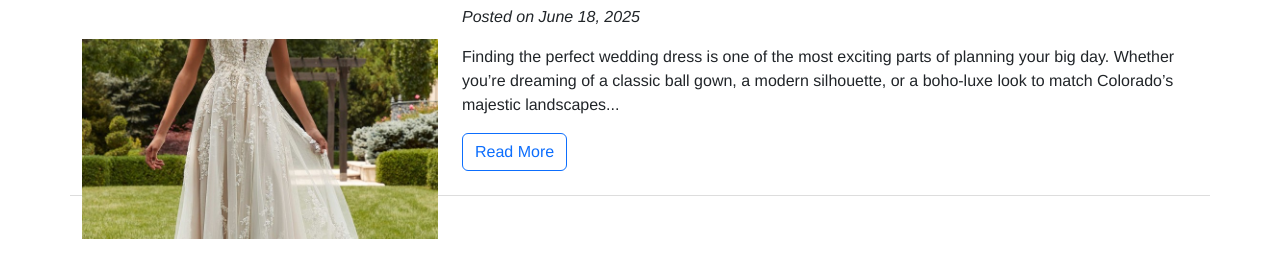
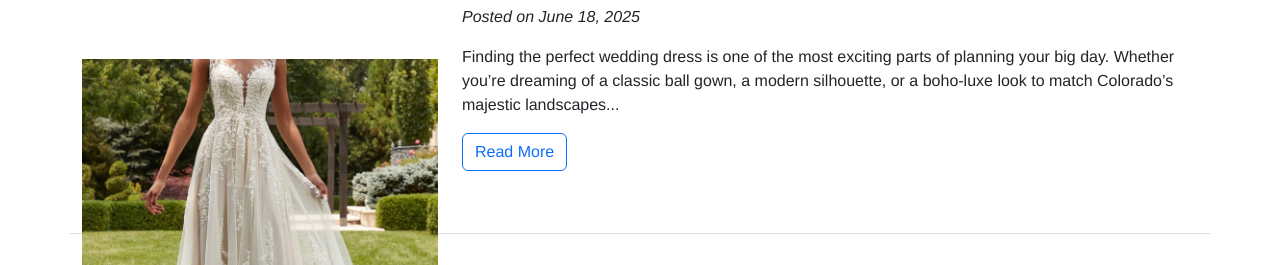
Before and after one commit to SanDiegoStudios/trailblazestudios, a plain HTML site: page blog-main.html in a window 1280 px wide. Shown: the part 509-774 px from the top of the page. Drawn offline with nearby package versions, Linux system fonts and the light colour scheme.

Commit message:
Update blog-main.html

```diff
--- a/blog-main.html
+++ b/blog-main.html
@@ -38,7 +38,7 @@
 
 <div class="blog-post row mb-5">
   <div class="col-md-4 mb-3 mb-md-0" >
-    <img src="blogs/images/6-18-25-Dora-Grace.jpg" style="max-height: 200px; width: 100%; object-fit: cover; transform: translateY(40%);">
+    <img src="blogs/images/6-18-25-Dora-Grace.jpg" style="max-height: 250px; width: 100%; object-fit: cover; transform: translateY(40%);">
 
   </div>
   <div class="col-md-8">
```
